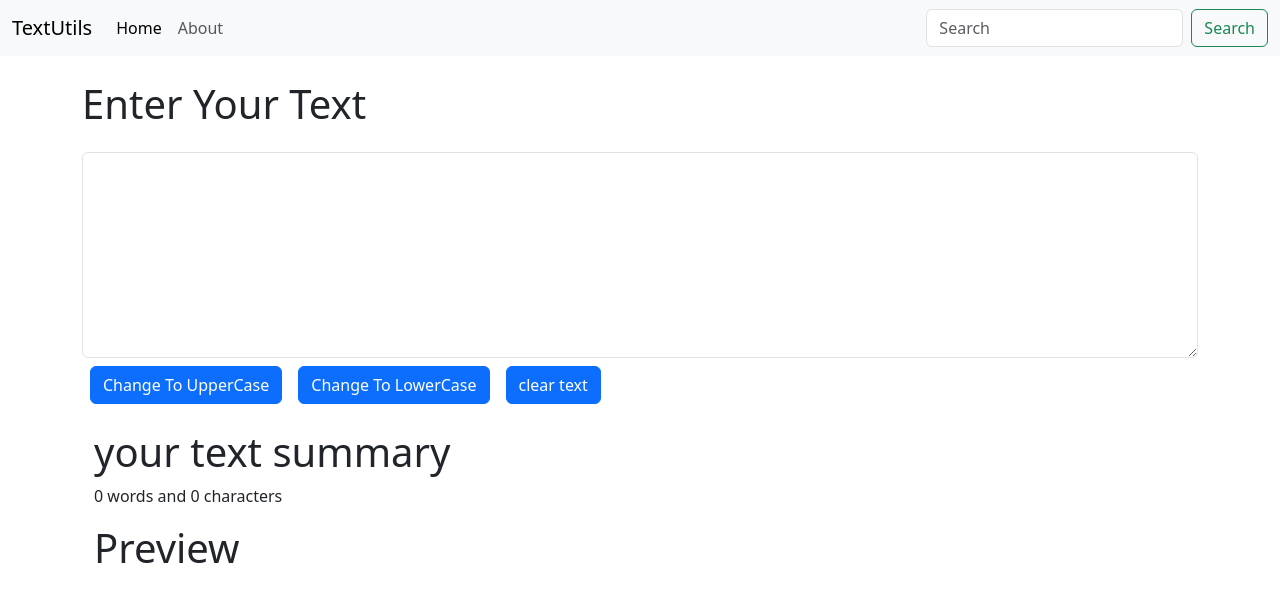
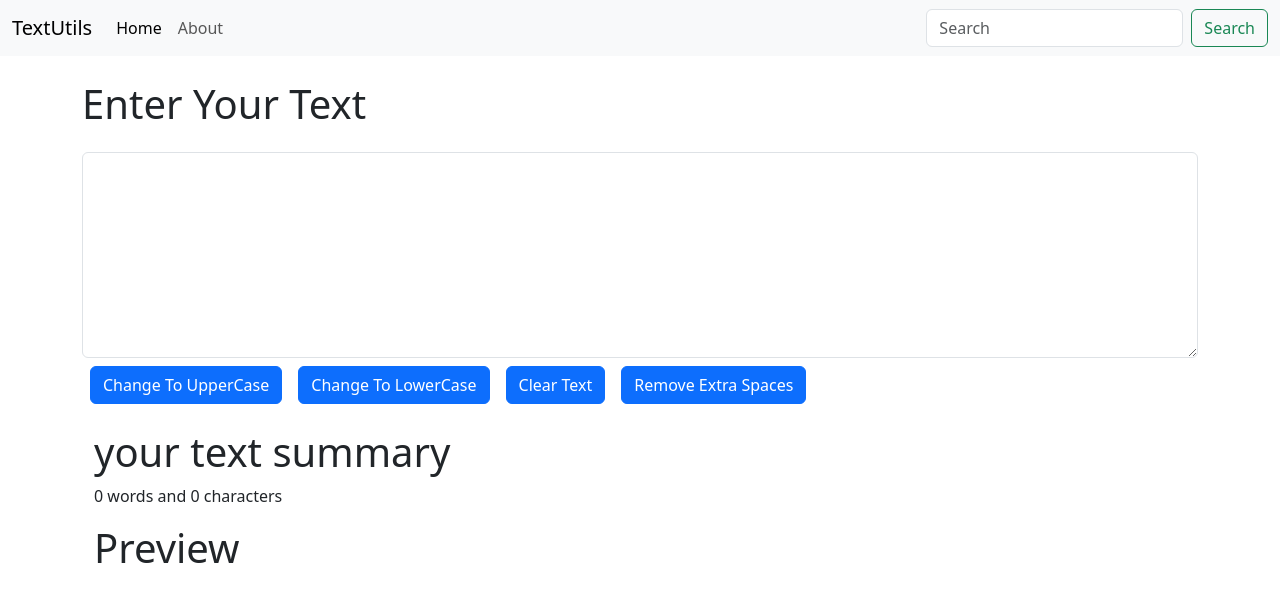
Before and after one commit to rupali-r-thakur/react-practice, a React (Create React App) app: page / in a window 1280 px wide. Shown: the top 602 px of the page. Built offline with nearby package versions, Linux system fonts and the light colour scheme; the HTML template or start-up script is replaced by a standard one.

Commit message:
remove extra spaces

```diff
--- a/src/components/TextForm.jsx
+++ b/src/components/TextForm.jsx
@@ -2,7 +2,6 @@ import React, { useState } from "react";
 
 function TextForm(props) {
   const [textValue, setTextValue] = useState("");
-  const sentencecase = () => {};
   return (
     <>
       <h1 className="my-4">{props.heading}</h1>
@@ -31,7 +30,13 @@ function TextForm(props) {
           className="btn btn-primary my-2 mx-2"
           onClick={() => setTextValue("")}
         >
-          clear text
+          Clear Text
+        </button>
+        <button
+          className="btn btn-primary my-2 mx-2"
+          onClick={() => setTextValue(textValue.split(/[ ]+/).join(" "))}
+        >
+          Remove Extra Spaces
         </button>
       </div>
       <div className="container">
@@ -42,7 +47,7 @@ function TextForm(props) {
               return element.length !== 0;
             }).length
           }{" "}
-          words and {textValue.length} characters
+          words and { textValue.replace(/\s/g, '').length} characters
         </p>
         <h1>Preview</h1>
         <p>{textValue}</p>
```
